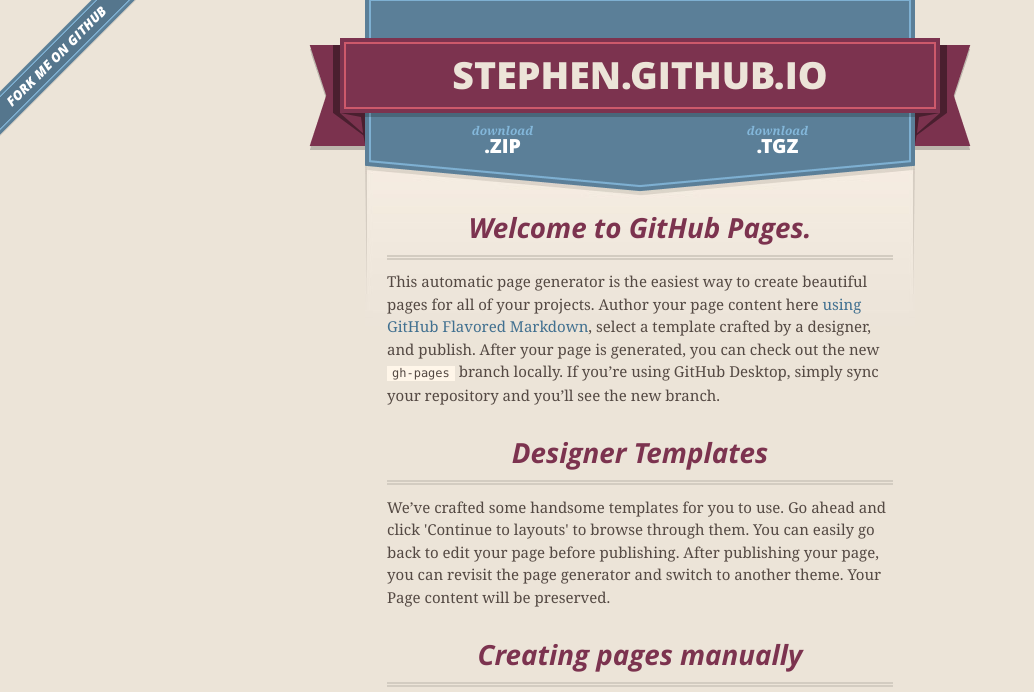
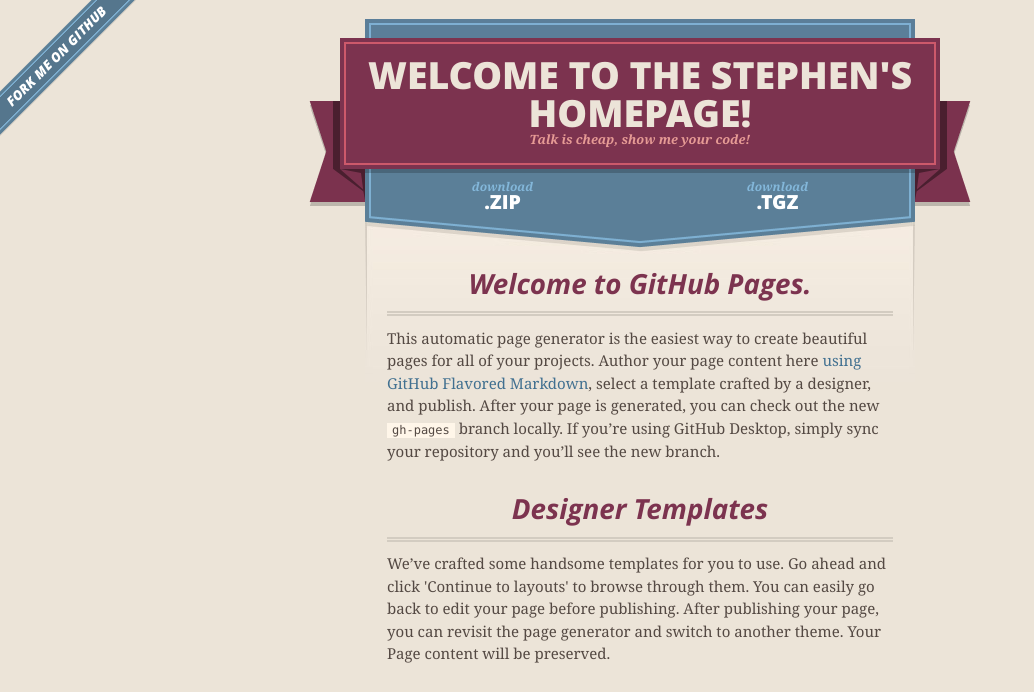
Before and after one commit to stephenjin-sj/stephen.github.io, a plain HTML site: page index.html in a window 1280 px wide. Shown: the top 692 px of the page, without its empty margins (0-1034 px from the left). Drawn offline with nearby package versions, Linux system fonts and the light colour scheme.

Commit message:
Update index.html

```diff
--- a/index.html
+++ b/index.html
@@ -27,8 +27,8 @@
       <header>
         <span class="ribbon-outer">
           <span class="ribbon-inner">
-            <h1>Stephen.GitHub.io</h1>
-            <h2></h2>
+            <h1>Welcome to the Stephen's homepage!</h1>
+            <h2>Talk is cheap, show me your code!</h2>
           </span>
           <span class="left-tail"></span>
           <span class="right-tail"></span>
```
